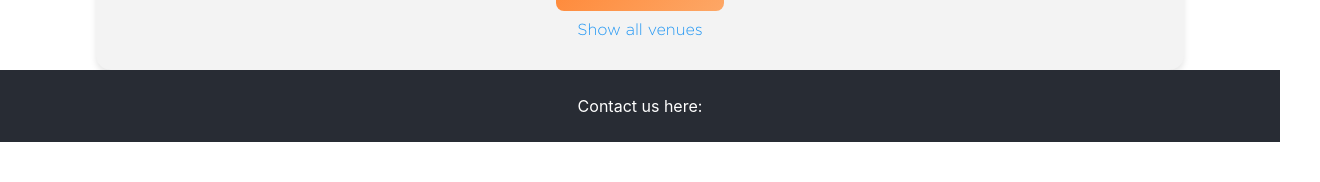
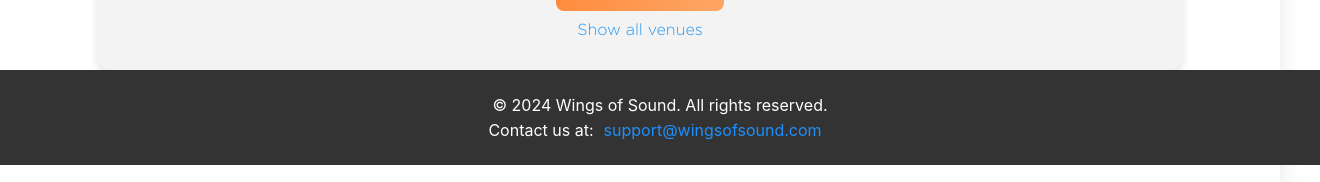
Before and after one commit to lelocin/wings-frontend, a React (Create React App) app: page / in a window 1280 px wide. Shown: the part 1294-1476 px from the top of the page, 1320 px wide, since content can reach past the window. Built offline with nearby package versions, Linux system fonts and the light colour scheme.

Commit message:
added footer component

```diff
--- a/src/App.css
+++ b/src/App.css
@@ -348,17 +348,6 @@ input, select, button {
   color: #fff;
 }
 
-.footer {
-  background-color: #282c34;
-  color: white;
-  text-align: center;
-  padding: 10px 0;
-  bottom: 0; /* Stick to the bottom of the viewport */
-  left: 0;
-  width: 100%;
-  font-size: 1rem;
-}
-
 /* email button */
 .send-email-button {
   background-color: #b36e00;
--- a/src/App.js
+++ b/src/App.js
@@ -8,6 +8,7 @@ import Filter from './components/Filter';
 import ResultsSection from './components/Results';
 import VenueList from './components/VenueList';
 import LoadingScreen from './components/LoadingScreen';
+import Footer from './components/Footer';
 
 const App = () => {
   const [city, setCity] = useState('');
@@ -88,9 +89,7 @@ const App = () => {
       {showAllVenues &&
         <VenueList venues={venues} darkMode={darkMode}/>
       }
-      <footer className="footer">
-        <p>Contact us here:</p>
-      </footer>
+      <Footer />
     </div>
   );
 };
--- /dev/null
+++ b/src/components/Footer.css
@@ -0,0 +1,33 @@
+/* Footer.css */
+.footer {
+    background-color: #333;
+    color: #fff;
+    padding: 20px;
+    text-align: center;
+    position: relative;
+    bottom: 0;
+    width: 100%;
+  }
+
+  .footer-content {
+    max-width: 1200px;
+    margin: 0 auto;
+  }
+
+  .footer a {
+    color: #1e90ff;
+    text-decoration: none;
+    margin: 0 10px;
+  }
+
+  .footer a:hover {
+    text-decoration: underline;
+  }
+
+  .footer-links {
+    margin-top: 10px;
+  }
+
+  .footer p {
+    margin: 5px 0;
+  }
--- /dev/null
+++ b/src/components/Footer.js
@@ -0,0 +1,31 @@
+// Footer.js
+import React from 'react';
+import './Footer.css';
+
+const Footer = () => {
+    const handleSupportEmailClick = (e) => {
+        e.preventDefault();
+        e.stopPropagation();
+        const email = "support@wingsofsound.com";
+        window.location.href = `mailto:${email}`;
+    };
+
+    return (
+    <footer className="footer">
+      <div className="footer-content">
+        <p>© {new Date().getFullYear()} Wings of Sound. All rights reserved.</p>
+        <p>
+          Contact us at:
+          <a
+            href="#"
+            onClick={handleSupportEmailClick} // Use a click handler
+          >
+            support@wingsofsound.com
+          </a>
+        </p>
+      </div>
+    </footer>
+  );
+};
+
+export default Footer;
--- a/src/components/Results.js
+++ b/src/components/Results.js
@@ -3,11 +3,20 @@ import VenueItem from './VenueItem';
 
 const ResultsSection = ({ results, darkMode }) => {
 
+    let emailSent = false;
+
     const onSendEmail = (email, venueName) => {
+        if(emailSent) return;
+        emailSent = true;
+
         const subject = `Inquiry about ${venueName}`;
         const body = `Hello, I'm interested in booking ${venueName} for an upcoming event. Please let us know how to proceed. Thank you!`;
 
         window.location.href = `mailto:${email}?subject=${encodeURIComponent(subject)}&body=${encodeURIComponent(body)}`;
+
+        setTimeout(() => {
+            emailSent=false;
+        },1000);
     };
 
     return (
--- a/src/components/VenueItem.js
+++ b/src/components/VenueItem.js
@@ -58,6 +58,7 @@ const VenueItem = ({ name, city, zipcode, phone, email, capacity, style, keyword
         {email && (
         <button
           onClick={(e) => {
+            e.preventDefault();
             e.stopPropagation();
             onSendEmail(email,name)
           }} //call function passed as prop
--- a/src/components/VenueList.js
+++ b/src/components/VenueList.js
@@ -4,11 +4,20 @@ import React from 'react';
 import VenueItem from './VenueItem';
 
 const VenueList = ({ venues, darkMode }) => {
-  const onSendEmail = (email, venueName) => {
-    const subject = `Inquiry about ${venueName}`;
-    const body = `Hello, I'm interested in booking ${venueName} for an upcoming event. Please let us know how to proceed. Thank you!`;
+  let emailSent = false;
 
-    window.location.href = `mailto:${email}?subject=${encodeURIComponent(subject)}&body=${encodeURIComponent(body)}`;
+    const onSendEmail = (email, venueName) => {
+        if(emailSent) return;
+        emailSent = true;
+
+        const subject = `Inquiry about ${venueName}`;
+        const body = `Hello, I'm interested in booking ${venueName} for an upcoming event. Please let us know how to proceed. Thank you!`;
+
+        window.location.href = `mailto:${email}?subject=${encodeURIComponent(subject)}&body=${encodeURIComponent(body)}`;
+
+        setTimeout(() => {
+            emailSent=false;
+        },1000);
   };
 
   return (
```
